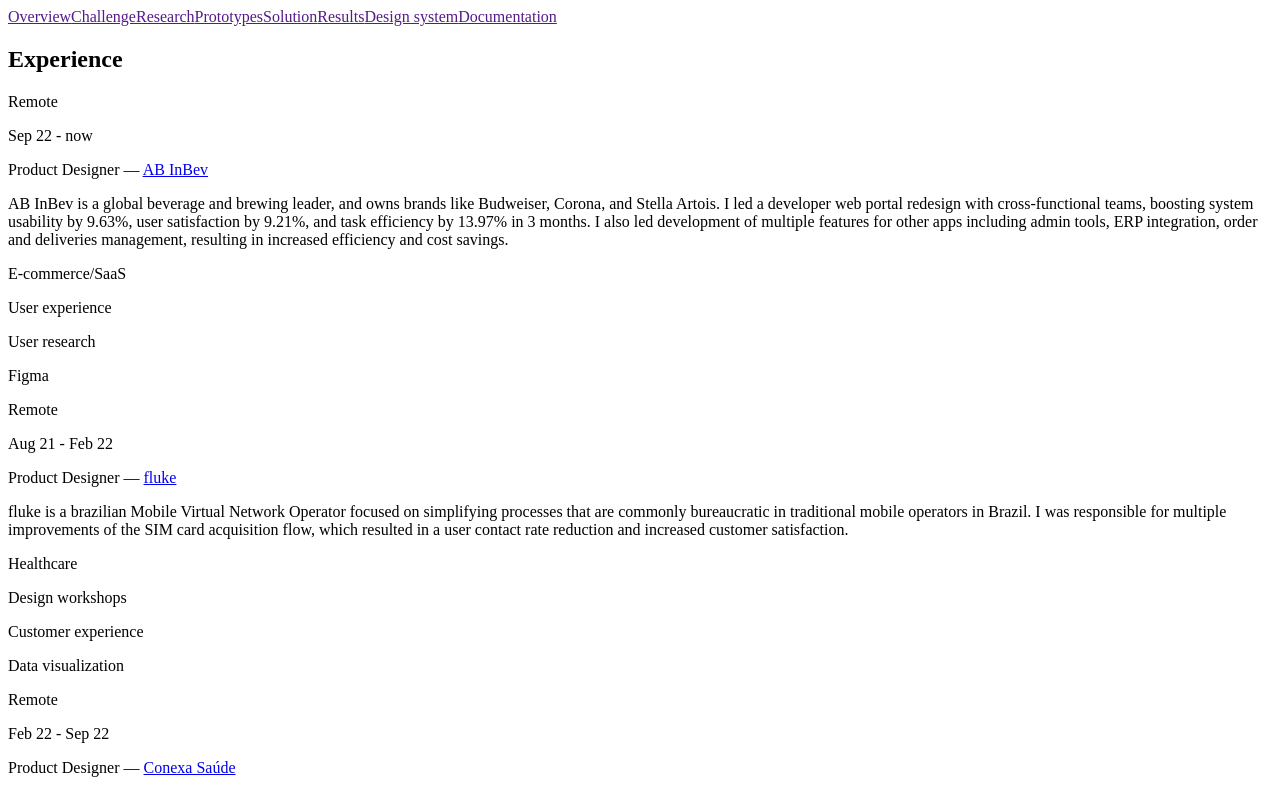
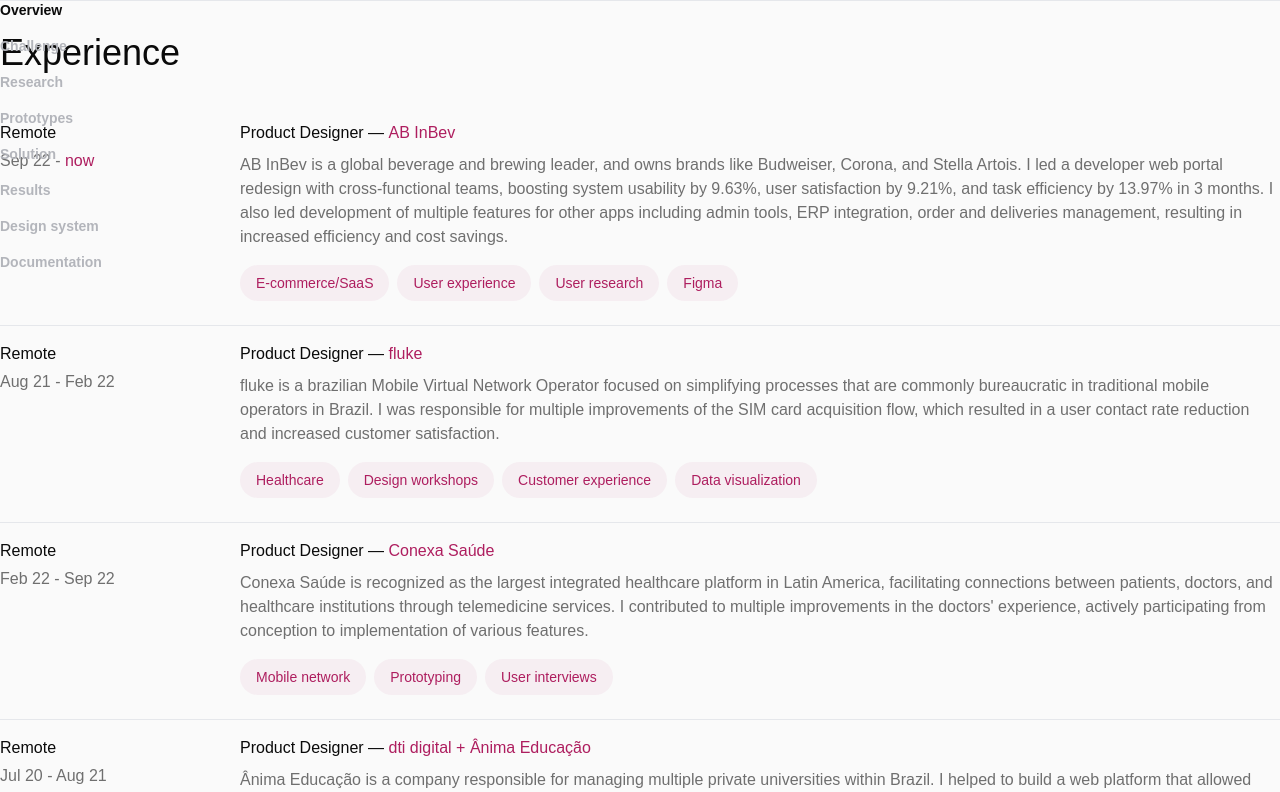
Before and after one commit to luccaromaniello/portfolio, a Next.js app: page /design/anima-educacao in a window 1280 px wide. Shown: the top 792 px of the page. Built offline with nearby package versions, Linux system fonts and the light colour scheme.

Commit message:
Add base layout structure for projects

```diff
--- a/src/app/(projects)/layout.tsx
+++ b/src/app/(projects)/layout.tsx
@@ -1,16 +1,24 @@
-export const metadata = {
-  title: 'Next.js',
-  description: 'Generated by Next.js',
-}
+import { Metadata } from "next";
+import "../../styles/globals.css";
 
-export default function RootLayout({
+export const metadata: Metadata = {
+  title: "Lucca Romaniello — Ânima Educação ",
+  description: "Generated by create next app",
+  icons: {
+    icon: "/lucca-icon.svg",
+  }
+};
+
+export default function ProjectLayout({
   children,
 }: {
   children: React.ReactNode
 }) {
   return (
     <html lang="en">
-      <body>{children}</body>
+      <body className={`flex flex-col items-center`}>
+        {children}
+      </body>
     </html>
   )
 }
```
